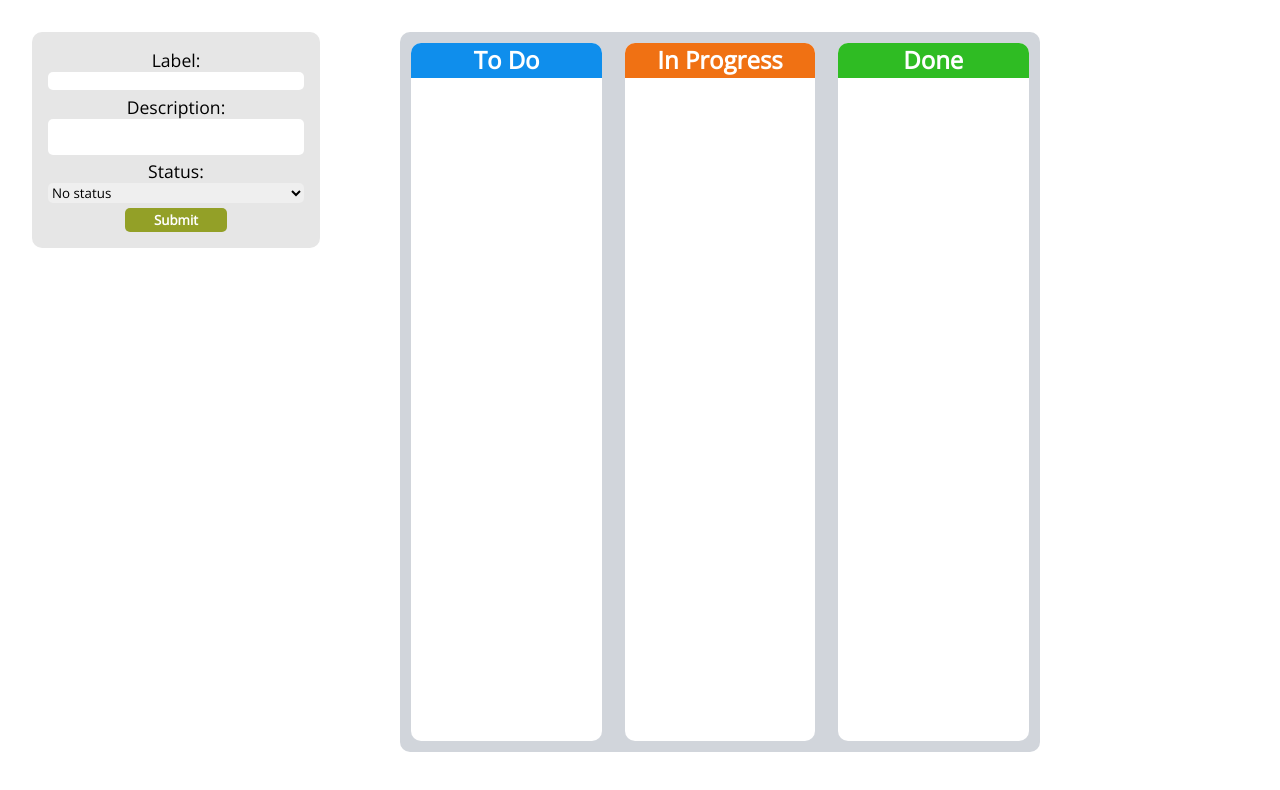
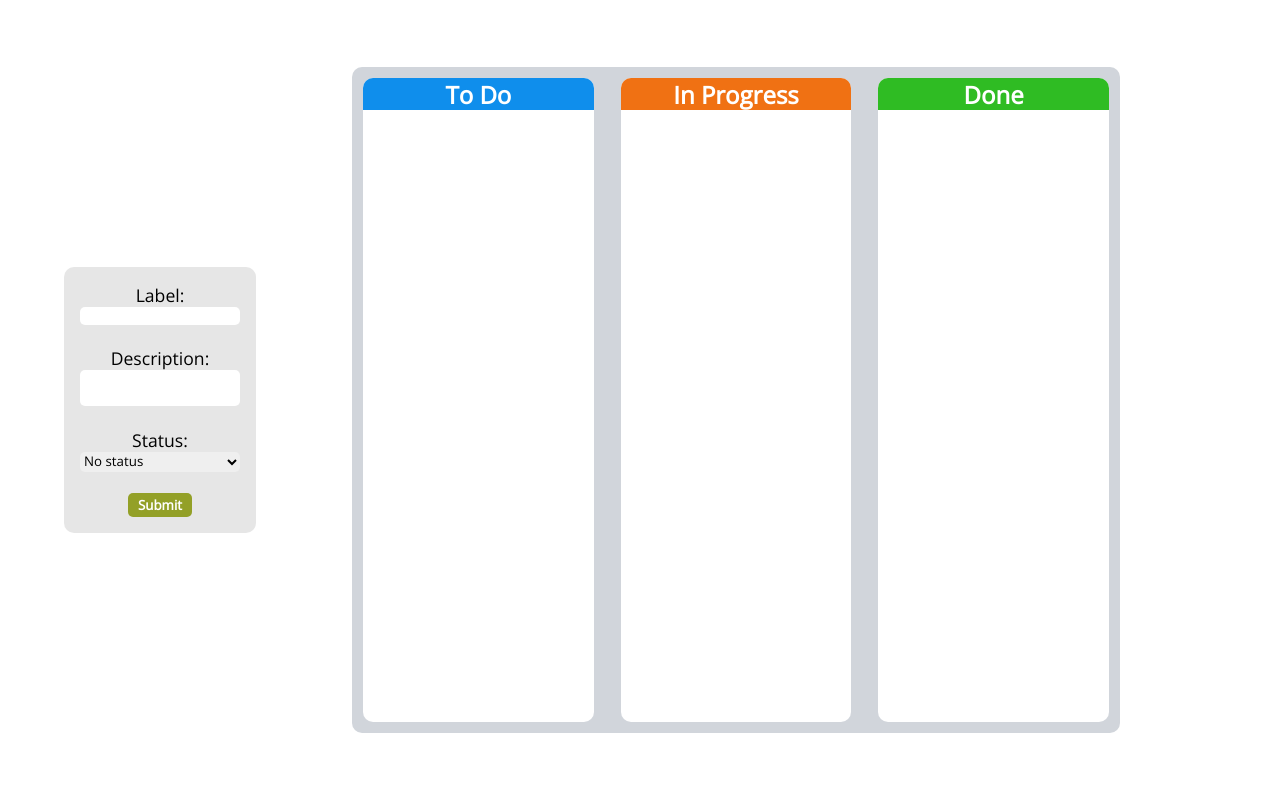
Before and after one commit to mickewasowski/task-manager, a React (Vite) app in the folder task-manager/: page / in a window 1280 px wide. Shown: the top 790 px of the page. Built offline with nearby package versions, Linux system fonts and the light colour scheme.

Commit message:
refactored the App component to a grid layout

```diff
--- a/task-manager/src/App.jsx
+++ b/task-manager/src/App.jsx
@@ -4,7 +4,7 @@ import TodoList from "./components/todo-list-component/TodoList"
 function App() {
 
   return (
-    <div style={{width: '100%', height: '100vh',display: 'flex', flexDirection: 'row', alignItems: 'flex-start'}}>
+    <div style={{width: '90%', height: '100vh', margin: 'auto', display: 'grid', gridTemplateColumns: 'repeat(12, 1fr)', gridTemplateRows: 'repeat(12, 1fr)'}}>
       <CreateTodo />
       <TodoList />
     </div>
--- a/task-manager/src/components/todo-creation/CreateTodo.styles.jsx
+++ b/task-manager/src/components/todo-creation/CreateTodo.styles.jsx
@@ -1,16 +1,15 @@
 import styled from 'styled-components';
 
 export const Form = styled.form`
-    width: 20%;
-    height: 23%;
     display: flex;
     flex-direction: column;
     justify-content: space-between;
-    margin-top: 2rem;
-    margin-left: 2rem;
     background-color: #E6E6E6;
     border-radius: 10px;
     padding: 1rem;
+
+    grid-column: 1 / span 2;
+    grid-row: 5 / span 4;
 `
 
 export const InputWrapper = styled.div`
--- a/task-manager/src/components/todo-list-component/TodoList.styles.jsx
+++ b/task-manager/src/components/todo-list-component/TodoList.styles.jsx
@@ -1,12 +1,11 @@
 import styled from 'styled-components';
 
 export const Wrapper = styled.div`
-    width: 50%;
-    height: 90vh;
     display: flex;
     justify-content: space-between;
-    margin-top: 2rem;
-    margin-left: 5rem;
     background-color: #D1D5DB;
     border-radius: 10px;
+
+    grid-column: 4 / span 8;
+    grid-row: 2 / span 10;
 `
```
